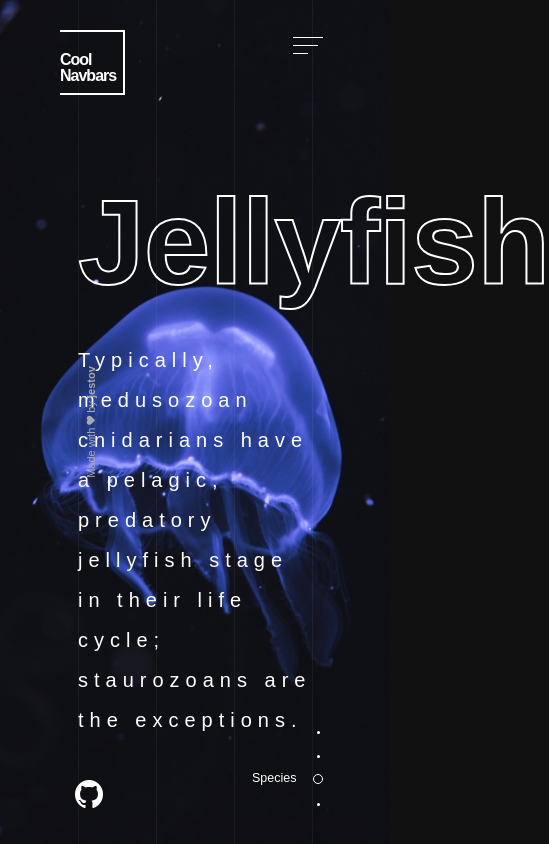
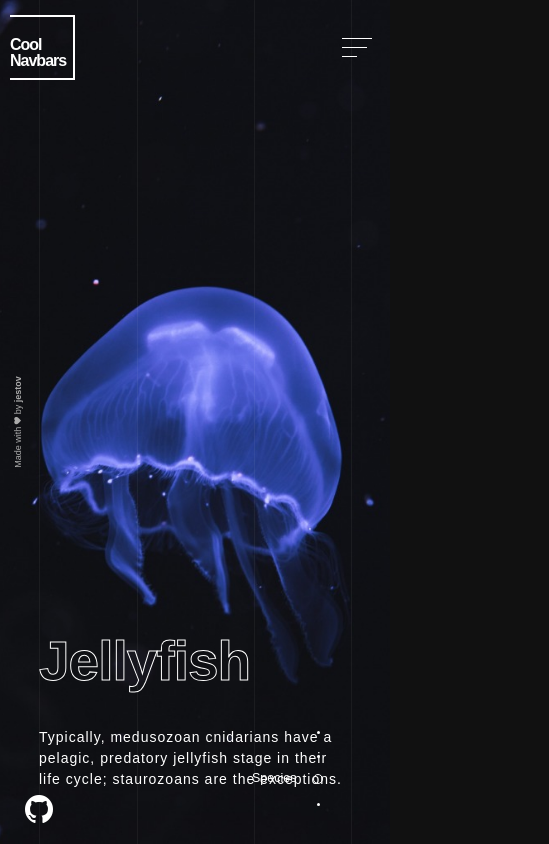
Before and after one commit to jestov/cool-navbars, a plain HTML site: page index.html in a window 390 px wide. Shown: the top 844 px of the page, 549 px wide, since content can reach past the window. Drawn offline with nearby package versions, Linux system fonts and the light colour scheme; a web font is replaced by a local one.

Commit message:
media queries in master
media queries in master structure

```diff
--- a/css/master.css
+++ b/css/master.css
@@ -107,7 +107,7 @@ details[open] summary .open{
 details summary .open .bar:first-of-type{
     transform: rotate(-45deg);
     width: 30px;
-    bottom: -10px;
+    bottom: -11px;
     position: relative;
 }
 details summary .open .bar:nth-child(2){
@@ -132,7 +132,7 @@ details summary:hover .closed .bar:nth-of-type(3){
     height: 1px;
     background: #fff;
     display: block;
-    margin: 7px;
+    margin: 8px;
     -moz-transition: all 0.4s ease;
       -o-transition: all 0.4s ease;
       -webkit-transition: all 0.4s ease;
@@ -215,8 +215,9 @@ section#jellyfish div.box:first-of-type{
     background-size: cover;
 }
 section#jellyfish div.box:nth-of-type(2){
-    background: url("../img/jellyfish/2.jpeg") center;
+    background: url("../img/jellyfish/2.jpeg") rgba(10,10,10,0.2) center;
     background-size: cover;
+    background-blend-mode: soft-light;
 }
 section#jellyfish div.box:nth-of-type(3){
     background: url("../img/jellyfish/3.jpeg") center;
@@ -252,8 +253,9 @@ section#skateboarding div.box:first-of-type{
     background-size: cover;
 }
 section#skateboarding div.box:nth-of-type(2){
-    background: url("../img/skateboarding/2.jpeg") center;
+    background: url("../img/skateboarding/2.jpeg") rgba(10,10,10,0.3) center;
     background-size: cover;
+    background-blend-mode: soft-light;
 }
 section#skateboarding div.box:nth-of-type(3){
     background: url("../img/skateboarding/3.jpeg") center;
@@ -325,3 +327,55 @@ footer a{
 footer a:hover{
     border-bottom: 1px solid rgba(255,255,255,0.2);
 }
+
+
+@media (max-width: 768px){
+    nav#main-nav{
+        padding: 0 10px;
+        top: 15px;
+    }
+    section div.box{
+        padding: 40px 10%;
+    }
+    section h2{
+        font-size: 55px;
+        -webkit-text-stroke: 1px white;
+    }
+    section h3{
+        line-height: 1.5;
+        font-size: 14px;
+        letter-spacing: 1px;
+        word-spacing: 0;
+    }
+    section h4{
+        font-size: 40px;
+        letter-spacing: -2px;
+    }
+    section p{
+        line-height: 1.5;
+        font-size: 12.5px;
+    }
+    .line:first-of-type{
+        margin-left: 10%;
+    }
+    .line:nth-of-type(2){
+        margin-left: 35%;
+    }
+    .line:nth-of-type(3){
+        margin-left: 65%;
+    }
+    .line:nth-of-type(4){
+        margin-left: 90%;
+    }
+    footer{
+        padding: 3.25% 12px;
+        font-size: 9px;
+    }
+    .github{
+        bottom: 15px;
+        left: 10px;
+    }
+    details{
+        padding: 15px 0;
+    }
+}
```
